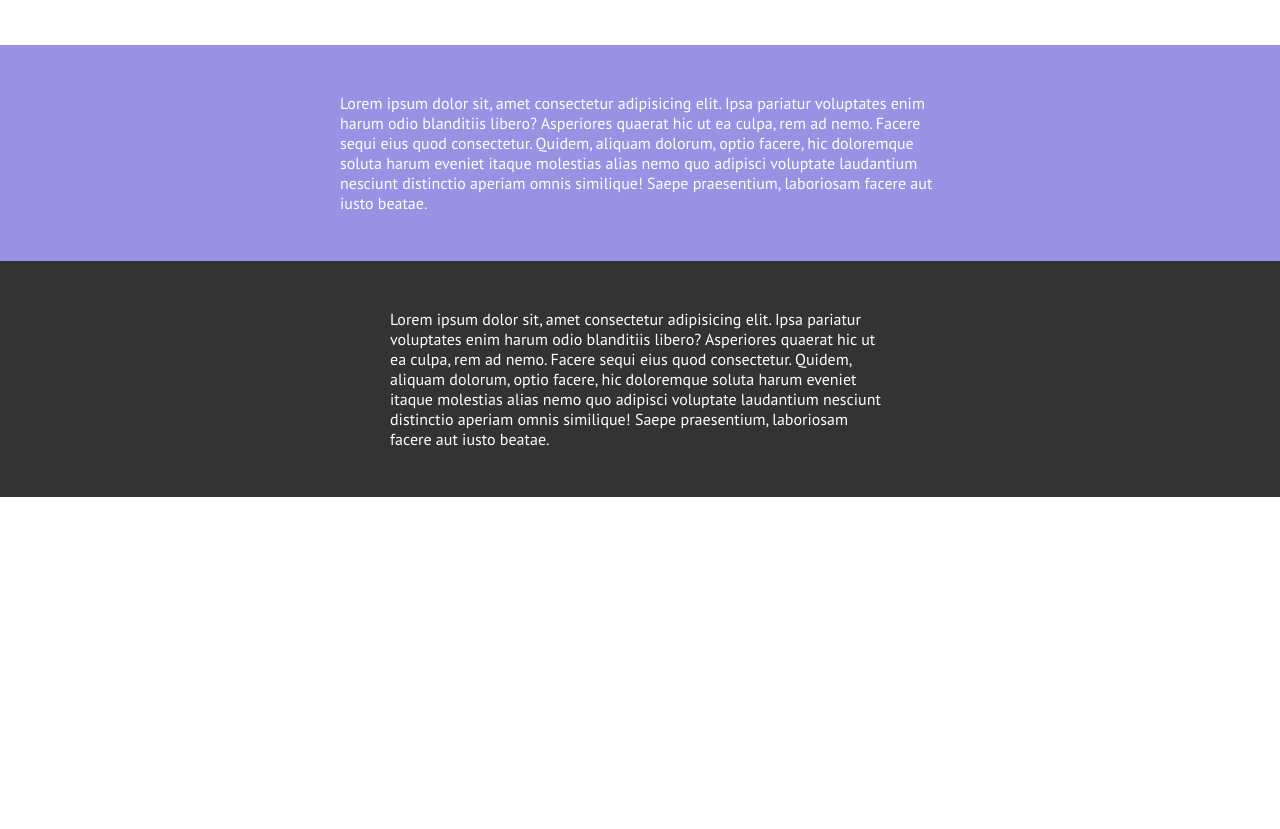
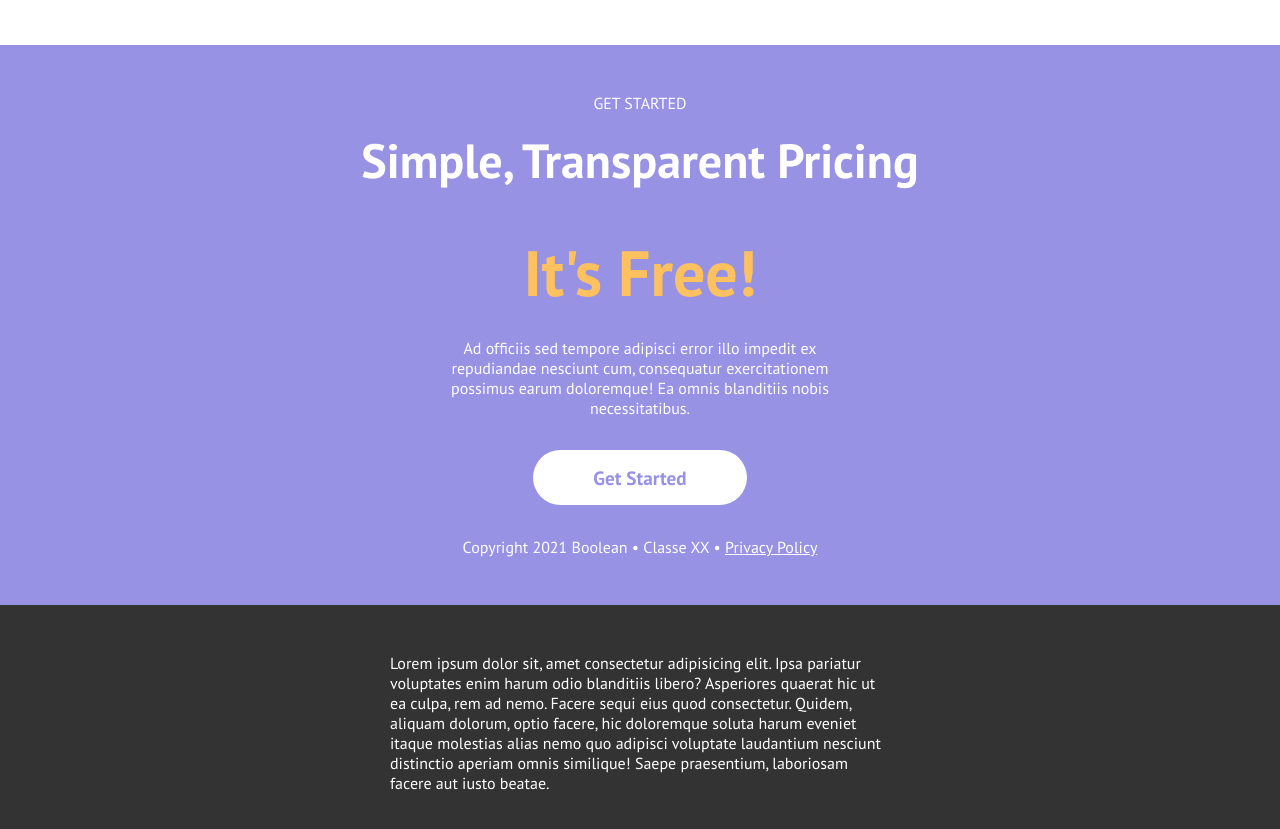
Before and after one commit to andrea-mangiapia/htmlcss-responsive-layout, a plain HTML site: page index.html in a window 1280 px wide. Shown: the part 4274-5103 px from the top of the page. Before the commit the page ends 4771 px from the top, so only its background shows below. Drawn offline with Linux system fonts and the light colour scheme.

Commit message:
add content cta

```diff
--- a/css/style.css
+++ b/css/style.css
@@ -23,6 +23,9 @@ body {
 section {
     padding-top: 3rem;
     padding-bottom: 3rem;
+}
+.title-small {
+    text-transform: uppercase;
 }
 h2 {
     padding: 1rem 0;
@@ -171,9 +174,6 @@ nav {
 .testimonial-header {
     text-align: center;
 }
-.title-testimonial {
-    text-transform: uppercase;
-}
 .testimonial-row {
     padding: 1rem;
     margin: 2rem 0;
@@ -276,6 +276,30 @@ nav {
     background-color: #9792e4;
     font-size: 1rem;
     padding: 8px 20px;
+}
+/* Section Cta */
+.cta-container {
+    text-align: center;
+}
+.cta-container a {
+    color: white;
+}
+.cta-container p {
+    max-width: 400px;
+    margin: 0 auto;
+}
+.cta-content {
+    font-size: 4rem;
+    font-weight: 700;
+    color: #fdc15f;
+    padding: 1.5rem 0;
+}
+.cta-button a {
+    background-color: white;
+    color: #9792e4;
+    margin: 2rem 0;
+    padding: 15px 60px;
+    border-radius: 40px;
 }
 
 /*** FOOTER ***/
--- a/index.html
+++ b/index.html
@@ -162,10 +162,10 @@
         <section class="mobile-container">
             <div class="container">
                 <div class="testimonial-header">
-                    <span class="title-testimonial">Testimonials</span>
+                    <span class="title-small">Testimonials</span>
                     <h2 class="title-h2-desktop c-violet">We are committed expert partners</h2>
 
-                <p>Lorem ipsum, dolor sit amet consectetur adipisicing elit. Accusamus expedita quaerat neque temporibus at dolor veniam iste unde doloremque assumenda, necessitatibus quam fugiat, non odio sed eveniet praesentium illo? Omnis! Lorem ipsum, dolor sit amet consectetur adipisicing elit. Natus culpa debitis dicta voluptate cumque autem explicabo eaque modi similique voluptates sit eius nisi, qui beatae maiores quos sequi quae laboriosam?</p>
+                    <p>Lorem ipsum, dolor sit amet consectetur adipisicing elit. Accusamus expedita quaerat neque temporibus at dolor veniam iste unde doloremque assumenda, necessitatibus quam fugiat, non odio sed eveniet praesentium illo? Omnis! Lorem ipsum, dolor sit amet consectetur adipisicing elit. Natus culpa debitis dicta voluptate cumque autem explicabo eaque modi similique voluptates sit eius nisi, qui beatae maiores quos sequi quae laboriosam?</p>
 
                 </div>
                 <!-- Testimonial Row -->
@@ -431,7 +431,7 @@
                         <div class="blockquote c-violet">
                             I help companies tincidunt tortor aliquam nulla facilisi cras fermentum odio.
                         </div>
-                        <!-- Button Benefit -->
+                        <!-- Button About us -->
                         <span class="cta cta-about">
                             <a href="#"><i class="fa-brands fa-linkedin"></i> Find me on linkedin</a>
                         </span>
@@ -445,9 +445,25 @@
           <section class="mobile-container violet">
             <div class=" container cta-container c-white">
 
-                    Lorem ipsum dolor sit, amet consectetur adipisicing elit. Ipsa pariatur voluptates enim harum odio blanditiis libero? Asperiores quaerat hic ut ea culpa, rem ad nemo. Facere sequi eius quod consectetur.
-                    Quidem, aliquam dolorum, optio facere, hic doloremque soluta harum eveniet itaque molestias alias nemo quo adipisci voluptate laudantium nesciunt distinctio aperiam omnis similique! Saepe praesentium, laboriosam facere aut iusto beatae.
-
+                <span class="title-small">
+                    Get Started
+                </span>
+                <h2 class="title-h2-desktop">
+                    Simple, Transparent Pricing
+                </h2>
+                <div class="cta-content">
+                    It's Free!
+                </div>
+                <p>
+                    Ad officiis sed tempore adipisci error illo impedit ex repudiandae nesciunt cum, consequatur exercitationem possimus earum doloremque! Ea omnis blanditiis nobis necessitatibus.
+                </p>
+                <!-- Button Cta -->
+                <span class="cta cta-button">
+                    <a href="#">Get Started</a>
+                </span>
+                <!-- Copyright -->
+                <div>
+                    Copyright 2021 Boolean &bull; Classe XX &bull; <a href="#">Privacy Policy</a>
                 </div>
             </div>
         </section>
```
